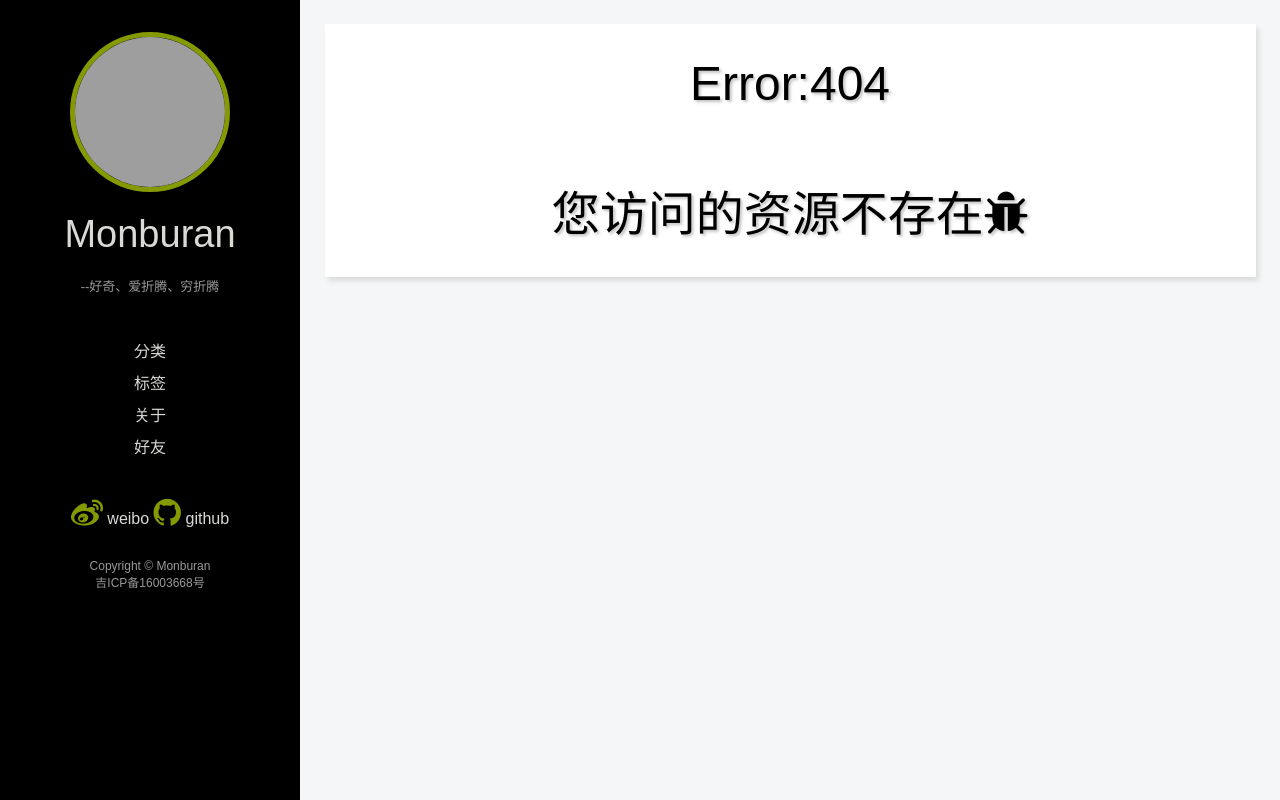
After one commit to monburan/MonburanBlog, a Django app: template myblog/templates/404.html in a window 1280 px wide. The commit adds this page. Run offline with Django 3.2, Linux system fonts and the light colour scheme; the template is opened without the code that fills it, so the values that code supplies are empty; grey boxes are pictures that could not be loaded.

Commit message:
add error page,fix some wrong

```diff
--- a/myblog/myblog/settings.py
+++ b/myblog/myblog/settings.py
@@ -25,7 +25,7 @@ SECRET_KEY = '=cmb^r$q+7_3rm^e(h1xt--k#6uh0oha_=tpd!evfmt$34_@(m'
 # SECURITY WARNING: don't run with debug turned on in production!
 DEBUG = False
 
-ALLOWED_HOSTS = ["0.0.0.0"]
+ALLOWED_HOSTS = ["localhost","127.0.0.1","*"]
 
 
 # Application definition
--- a/myblog/myblog/urls.py
+++ b/myblog/myblog/urls.py
@@ -18,8 +18,11 @@ urlpatterns = [
     url(r'^categorys','blog.views.categorys',name='all_categorys'),#显示所有category
     url(r'^category/(\d+)/$','blog.views.get_category_id',name='blog_get_category'),#根据id显示category
     url(r'^tag/(\d+)/$','blog.views.get_tag_id',name='blog_get_tag'),#根据id显示tag
-	#url(r'^error','blog.views.error')
 ]+ static(settings.MEDIA_URL, document_root=settings.MEDIA_ROOT)
 
 urlpatterns += static(settings.STATIC_URL, document_root=settings.STATIC_ROOT)
+
+#error for 404 or more
+handler404 = 'blog.views.error404'
+handler500 = 'blog.views.error500'
 #urlpatterns += staticfiles_urlpatterns
--- a/myblog/static/css/style.css
+++ b/myblog/static/css/style.css
@@ -5,9 +5,9 @@ padding:0;
 font-family: Arial,Helvetica,"Microsoft Yahei",Monaco,Menlo,Consolas,"Courier New",monospace;;
 }
 h1, h2, h3, h4, h5 ,h6 .h1 .h2 .h3 .h4 .h5 .h6{
+line-height: 1.2;
+color: inherit;
 font-weight:normal;
-line-height: 1.1;
-color: inherit;
 }
 fullscreen,body,html {
 height:100%;
@@ -45,7 +45,7 @@ height: 100%;
 background:black;
 }
 .fullscreen .header .header_less{
-margin:1.5pc auto 1.5pc ;
+margin:2pc auto;
 text-align:center;
 width:80%;
 height:100%;
@@ -166,3 +166,17 @@ color: #999;
 article header .info .category i, article header .info .tag i, article header .info .author i, article header .info .created i{
 padding-right:5px;
 }
+.error{
+padding:2pc auto;
+text-align: center;
+}
+.errorcode, .errorinfo{
+padding:2pc;
+font-size:300%;
+text-shadow: 2px 2px 3px rgba(50, 50, 50, 0.3);
+}
+.page .number{
+font-size:100%;
+text-align:center;
+padding: 0px 4px;
+}
--- /dev/null
+++ b/myblog/templates/404.html
@@ -0,0 +1,10 @@
+{% extends "base.html"%}
+{% block title%}
+	<title>Monburan -- 404</title>
+{% endblock%}
+{% block center %}
+	<article class="error">
+		<p class="errorcode">Error:404</p>
+		<p class="errorinfo">您访问的资源不存在<i class="fa fa-bug fa-1g"></i></p>
+	</article>
+{% endblock %}
```
Also changed, not shown: myblog/blog/views.py (+17 -12 lines), myblog/templates/500.html (added, +10 -0 lines), myblog/templates/index.html (+3 -9 lines), myblog/templates/friends.html (indentation only), 11 other files.
